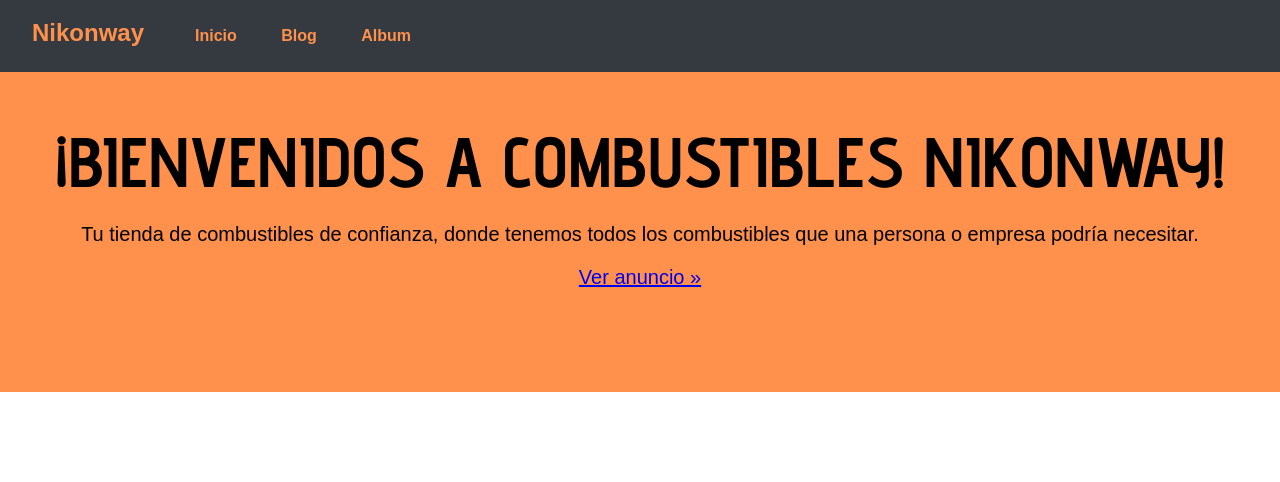
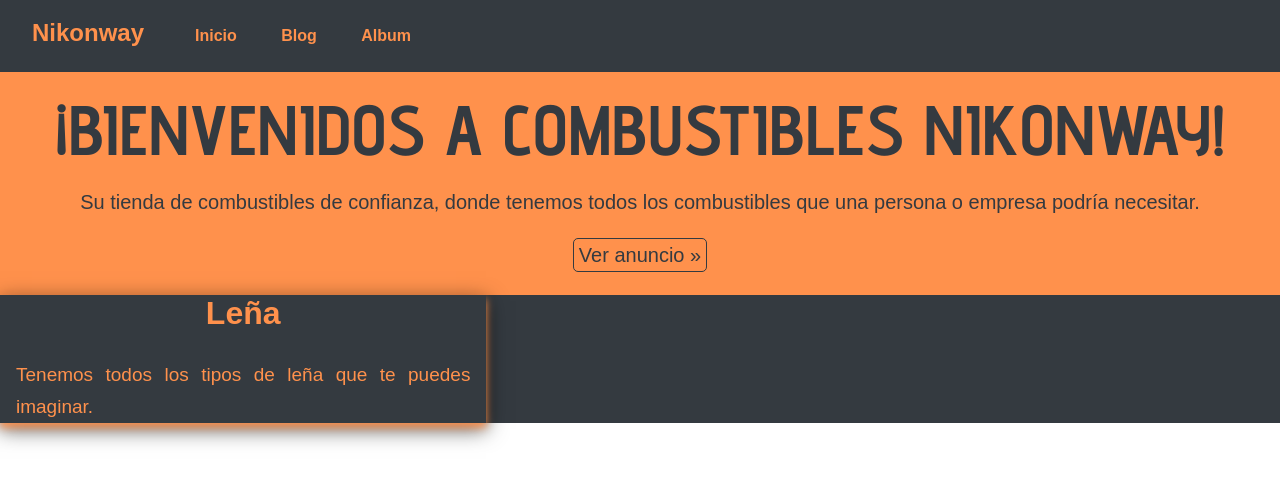
Before and after one commit to antonio-ramirezballester/Combustibles-Nikonway, a plain HTML site: page index.html in a window 1280 px wide. Drawn offline with Linux system fonts and the light colour scheme.

Commit message:
Botón anuncio y empezando sección combustible

```diff
--- a/css/styles.css
+++ b/css/styles.css
@@ -2,6 +2,12 @@
 @import url('https://cdnjs.cloudflare.com/ajax/libs/font-awesome/6.0.0-beta2/css/all.min.css');
 @import url('https://fonts.googleapis.com/css2?family=Advent+Pro:wght@700&display=swap');
 /* font-family: 'Advent Pro', sans-serif; */
+
+html{
+    --naranja: #ff914c;
+    --gris: #a69d9a;
+    --negro: #343a40;
+}
 
 header{
     width: 100%;
@@ -9,8 +15,8 @@ header{
     margin: auto;
     display: flex;
     align-items: center;
-    background-color: #343a40;
-    color: #ff914c;
+    background-color: var(--negro);
+    color: var(--naranja);
     font-size: 16px;
     font-weight: bold;
 }
@@ -19,8 +25,15 @@ header h1{
     margin-left: 2rem;
     margin-bottom: 1.4rem;
     width: 3rem;
+    font-size: 24px;
+}
+
+header h1:hover{
     cursor: pointer;
-    font-size: 24px;
+}
+
+header h1 a:hover{
+    cursor: pointer;
 }
 
 nav{
@@ -34,20 +47,26 @@ nav ul li{
     margin: 0px 20px;
 }
 
+nav ul li:hover{
+    cursor: pointer;
+}
+
 nav ul li a:hover{
-    border-bottom: dotted 2px #232d60;
+    cursor: pointer;
 }
 
 #bienvenida{
-    background-color: #ff914c;
-    height: 20rem;
+    background-color: var(--naranja);
+    height: 14rem;
     text-align: center;
+    color: var(--negro);
 }
 
 #saludo{
     margin-top: 0px;
+    color: var(--negro);
     margin-bottom: 10px;
-    padding-top: 3rem;
+    padding-top: 1rem;
     font-size: 70px;
     font-family: 'Advent Pro', sans-serif;
     text-transform: uppercase;
@@ -55,4 +74,47 @@ nav ul li a:hover{
 
 #bienvenida p{
     font-size: 20px;
+    margin-bottom: 30px;
 }
+
+#botonanuncio{
+    color: var(--negro);
+    text-decoration: none;
+    border: 1px solid var(--negro);
+    border-radius: 5px;
+    padding: 5px;
+    transition: linear 0.5s;
+}
+#botonanuncio:hover{
+    cursor: pointer;
+    color: var(--naranja);
+    padding: 7px;
+    transition: linear 0.5s;
+    background-color: var(--negro);
+}
+
+#combustibles{
+    background-color: var(--negro);
+    margin-top: -22px;
+}
+
+.card{
+    width: 38%;
+    background-color: var(--negro);
+    box-shadow: 0 4px 8px 0 rgba(255, 145, 76), 0 6px 20px 0 rgba(0, 0, 0, 0.678);
+    text-align: justify;
+    align-items: center;
+}
+
+.card h1{
+    text-align: center;
+    color: var(--naranja);
+}
+
+.card p{
+    color: var(--naranja);
+    padding-top: 5px;
+    margin: 0 1rem;
+    line-height: 2rem;
+    font-size: 19px;
+}
--- a/index.html
+++ b/index.html
@@ -20,12 +20,19 @@
         </nav>
     </header>
     <main>
-        <div id="bienvenida">
+        <section id="bienvenida">
             <h1 id="saludo">¡Bienvenidos a combustibles Nikonway!</h1>
-            <p>Tu tienda de combustibles de confianza, donde tenemos todos los combustibles que una persona o empresa podría necesitar.</p>
+            <p>Su tienda de combustibles de confianza, donde tenemos todos los combustibles que una persona o empresa podría necesitar.</p>
             <p><a id="botonanuncio" class="btn btn-outline-secondary btn-lg" href="https://youtu.be/MxEVpSWFlvQ" role="button">Ver anuncio &raquo;</a></p>
             <!-- transition y transform para hacer el botón. Poner en hover y en el no hover -->
-        </div>
+        </section>
+        <section id="combustibles">
+            <div class="card">
+                <h1>Leña</h1>
+                <p>Tenemos todos los tipos de leña que te puedes imaginar.</p>
+            </div>
+        </section>
+
     </main>
     <script src="js/app.js" type="module"></script>
 </body>
```
